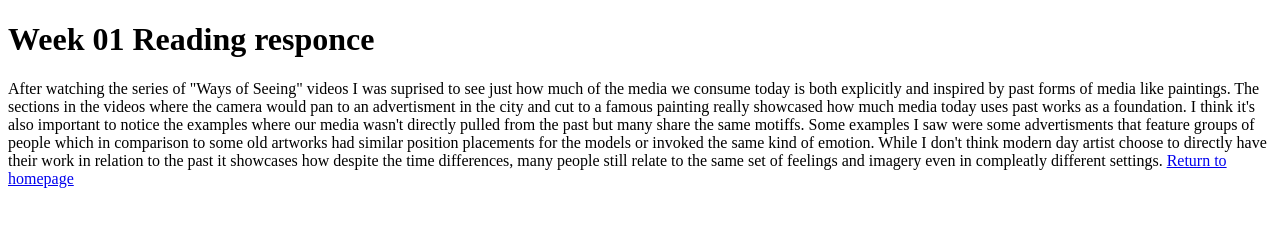
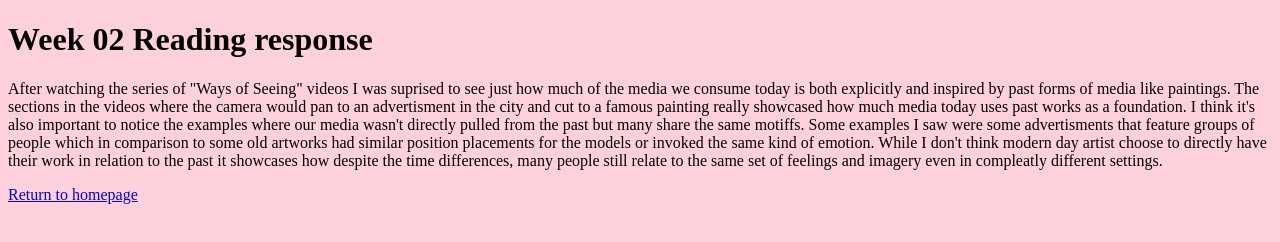
Before and after one commit to xivani/xivani.github.io, a plain HTML site: page readingweek01.html in a window 1280 px wide. Drawn offline with Linux system fonts and the light colour scheme.

Commit message:
Update readingweek01.html

```diff
--- a/readingweek01.html
+++ b/readingweek01.html
@@ -2,11 +2,16 @@
 <html>
 	<head>
 		<title> reading response week 01 </title>
+		<style> body {
+			color: black;
+		}
+		</style>
 	</head>
-	<body>
-		<p> <h1> Week 01 Reading responce </h1>
+	<body style = "background: #FFd1dc;">
+
+		<p> <h1> Week 02 Reading response </h1>
 			After watching the series of "Ways of Seeing" videos I was suprised to see just how much of the media we consume today is both explicitly and inspired by past forms of media like paintings. The sections in the videos where the camera would pan to an advertisment in the city and cut to a famous painting really showcased how much media today uses past works as a foundation. I think it's also important to notice the examples where our media wasn't directly pulled from the past but many share the same motiffs. Some examples I saw were some advertisments that feature groups of people which in comparison to some old artworks had similar position placements for the models or invoked the same kind of emotion. While I don't think modern day artist choose to directly have their work in relation to the past it showcases how despite the time differences, many people still relate to the same set of feelings and imagery even in compleatly different settings.
-		<a href="ivanindex.html"> Return to homepage </a>
 		</p>
+		<p> <a href="ivanindex.html"> Return to homepage </a> </p>
 	</body>
 </html>
```
